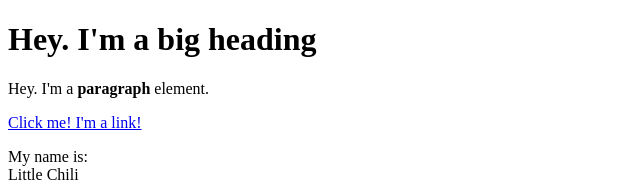
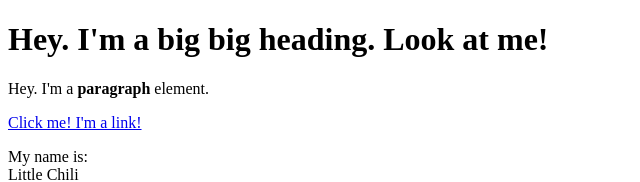
Before and after one commit to javaschama/cartoon-hero, a plain HTML site: page test.html in a window 1280 px wide. Shown: the top 182 px of the page, without its empty margins (0-640 px from the left). Drawn offline with Linux system fonts and the light colour scheme.

Commit message:
added big big

```diff
--- a/test.html
+++ b/test.html
@@ -4,7 +4,7 @@
     <title>Test page</title>
 </head>
 <body>
-    <h1>Hey. I'm a big heading</h1>
+    <h1>Hey. I'm a big big heading. Look at me!</h1>
     <p>Hey. I'm a <b>paragraph</b> element. </p>
     <a href="https://google.com" target="_blank" title="Let's go to google">Click me! I'm a link!</a>
     <p>My name is:<br>
```
